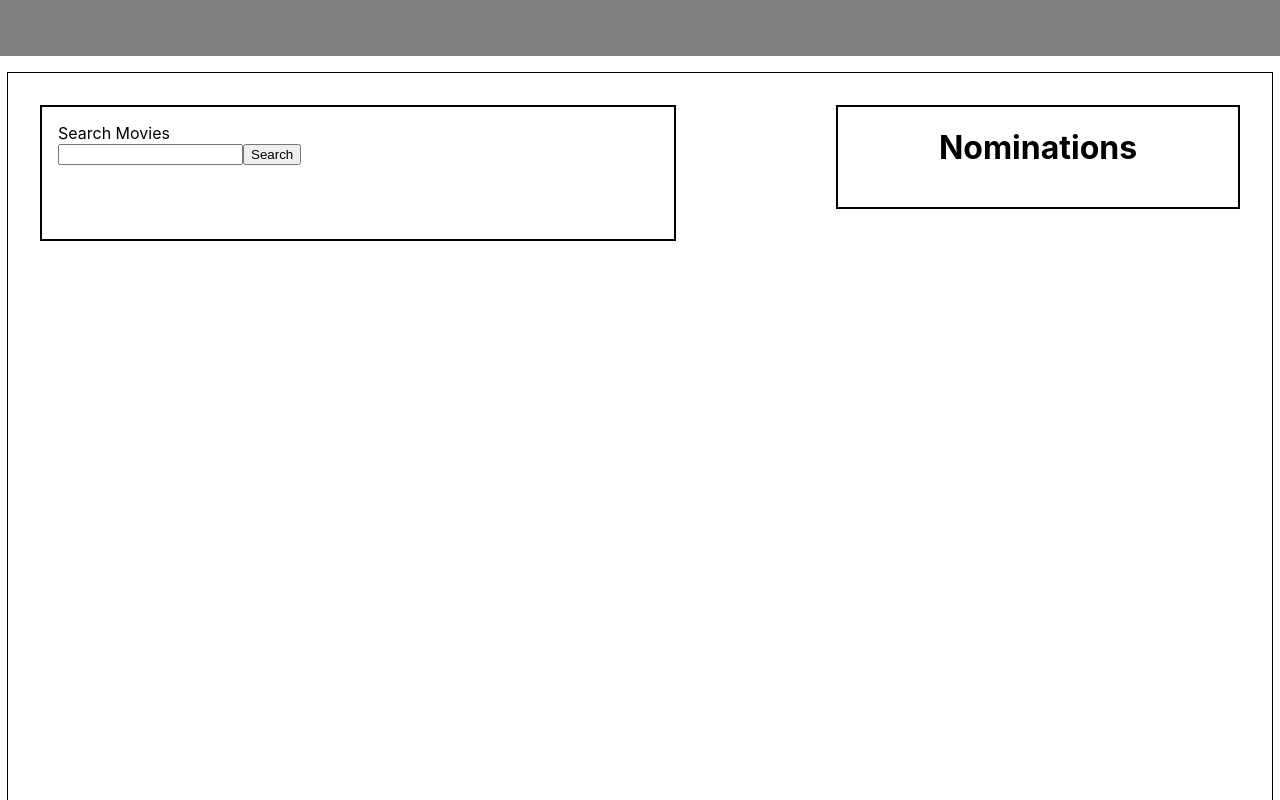
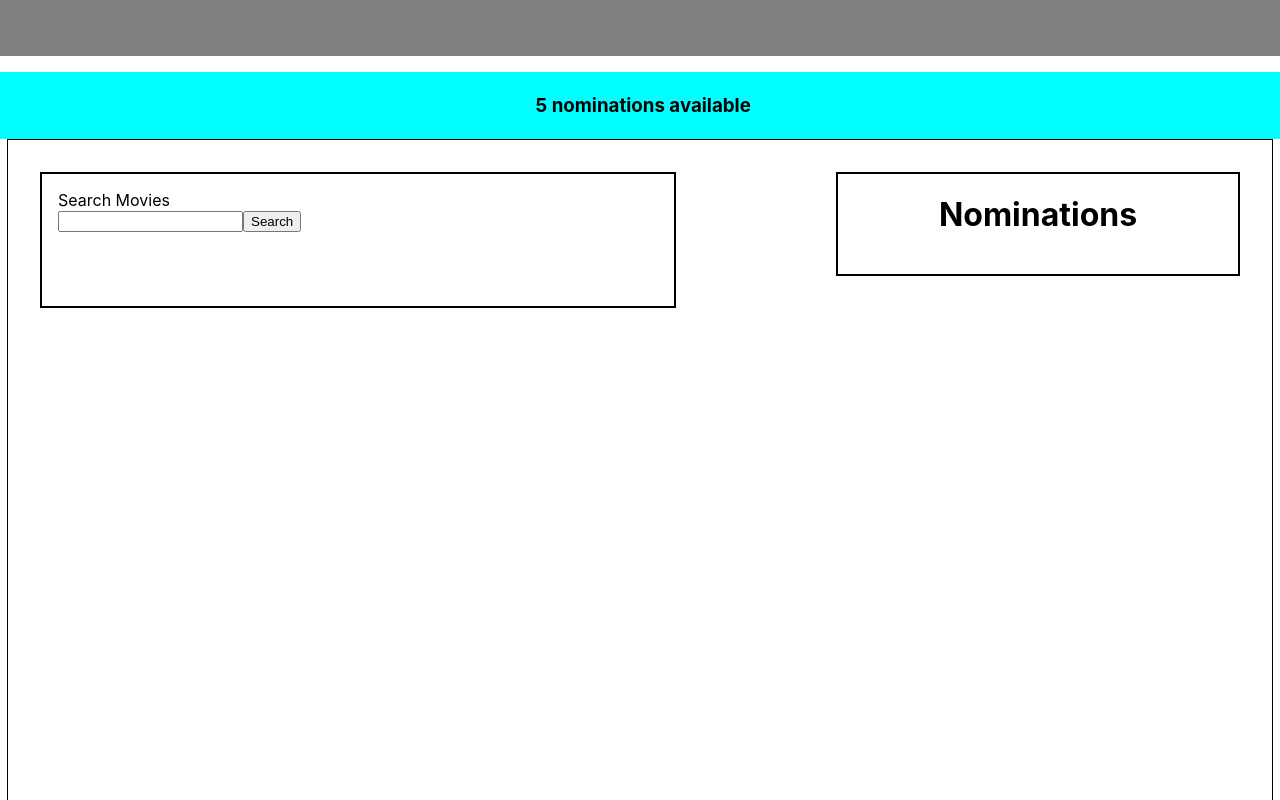
Before and after one commit to jamescalverley/shopify-application, a React (Create React App) app: page / in a window 1280 px wide. Shown: the top 800 px of the page. Built offline with nearby package versions, Linux system fonts and the light colour scheme.

Commit message:
adds banner to display number of nominations remaining

```diff
--- a/src/components/Main/Main.js
+++ b/src/components/Main/Main.js
@@ -2,6 +2,7 @@ import React, { useState } from 'react';
 import './Main.css';
 import Search from '../Search/Search';
 import Nominations from '../Nominations/Nominations';
+import NomBanner from '../NomBanner/NomBanner';
 
 function Main() {
 
@@ -12,24 +13,27 @@ function Main() {
     if ( nominees.length < 5 ){
       setNominees( [ ...nominees,  movie ] )
     }
+
   };
 
   const dropNominee = ( movie ) => {
     console.log("drop nomination", movie);
     const newArr = nominees.filter( n => n !== movie);
     setNominees( newArr );
-
   };
 
   return (
+    <>
+      <NomBanner nominees={nominees} />
       <div className="main">
         <div className="search-container">
-        <Search nominateMovie={nominateMovie} />
+          <Search nominateMovie={nominateMovie} nominees={nominees} />
         </div>
         <div className="nominations-container">
           <Nominations nominees={nominees} dropNominee={dropNominee} />
         </div>
       </div>
+    </>
   );
 }
 
--- a/src/components/MovieResult/MovieResult.js
+++ b/src/components/MovieResult/MovieResult.js
@@ -6,16 +6,20 @@ function MovieResult(props) {
   const handleNominee = () => {
     console.log("adding movie to nominations");
     const movieData = { title: props.title, year: props.year }
-
     props.nominateMovie( movieData );
   };
+
+  const poster = props.image !== "N/A" ? props.image : "https://via.placeholder.com/150"
 
   return (
     <div className="movie-result">
       <h4>{props.title}</h4>
       <h5>{props.year}</h5>
-      <img src={props.image} alt="movie-poster" />
-      <button onClick={handleNominee}>Nominate</button>
+      <img src={poster} alt="movie-poster" />
+      { props.nominees.length < 5 &&
+        <button onClick={handleNominee}>Nominate</button>
+      }
+
     </div>
   );
 }
--- /dev/null
+++ b/src/components/NomBanner/NomBanner.css
@@ -0,0 +1,8 @@
+.nom-banner {
+  background-color: aqua;
+  width: 100%;
+  min-height: 20px;
+  height: fit-content;
+  text-align: center;
+  padding: 0.2rem;
+}
--- /dev/null
+++ b/src/components/NomBanner/NomBanner.js
@@ -0,0 +1,15 @@
+import React from 'react';
+import './NomBanner.css';
+
+function NomBanner(props) {
+
+  const nomNum = 5 - props.nominees.length;
+
+  return (
+    <div className="nom-banner">
+      <h3>{nomNum} {nomNum === 1 ? "nomination available" : "nominations available"}</h3>
+    </div>
+  );
+}
+
+export default NomBanner;
--- a/src/components/Nominations/Nominations.js
+++ b/src/components/Nominations/Nominations.js
@@ -3,8 +3,8 @@ import './Nominations.css';
 import { v4 as uuidv4 } from 'uuid';
 import MovieNominee from '../MovieNominee/MovieNominee';
 
+function Nominations(props) {
 
-function Nominations(props) {
   return (
     <div className="nominations">
       <h1>Nominations</h1>
--- a/src/components/Search/Search.js
+++ b/src/components/Search/Search.js
@@ -32,6 +32,7 @@ function Search(props) {
             year={m.Year}
             image={m.Poster}
             key={uuidv4()}
+            nominees={props.nominees}
             nominateMovie={props.nominateMovie}
           />
         )}
```
Lines whose indentation alone changed are shown as unchanged.
